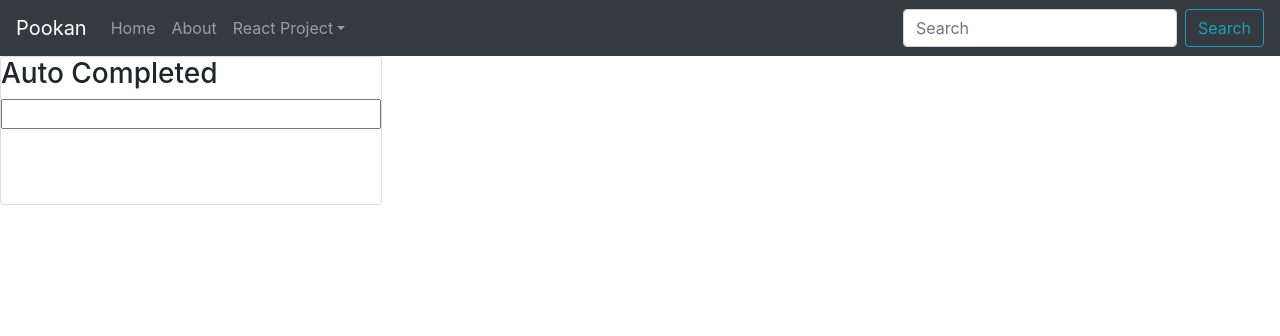
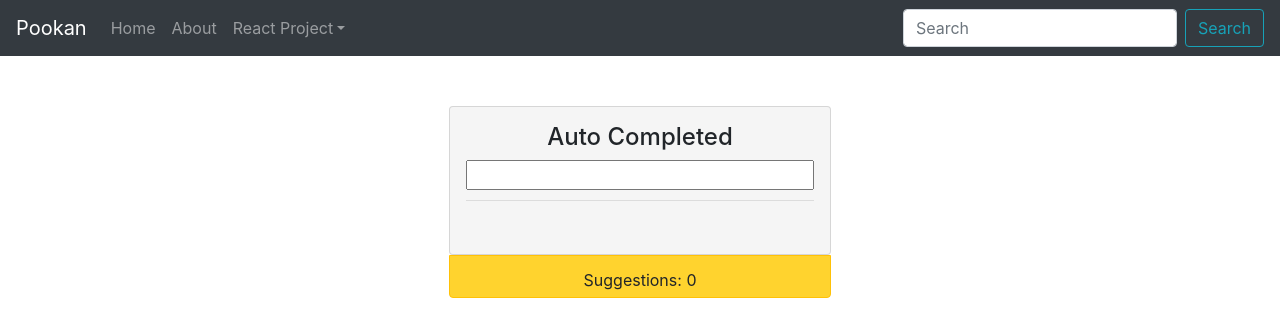
Before and after one commit to Rainstriker/OakCodeKata_codecamp_-6, a React (Create React App) app in the folder Project/React/oak_code_kata/: page /auto_complete in a window 1280 px wide. Shown: the top 336 px of the page. Built offline with nearby package versions, Linux system fonts and the light colour scheme.

Commit message:
Auto Complete Done!

```diff
--- a/Project/React/oak_code_kata/src/components/AutoComplete/AutoComplete.js
+++ b/Project/React/oak_code_kata/src/components/AutoComplete/AutoComplete.js
@@ -4,26 +4,44 @@ import CountryList from './CountryList.js';
 import { Form, Card } from 'react-bootstrap';
 
 const AutoComplete = () => {
-  const [term, setTerm] = useState('term');
+  const [term, setTerm] = useState('');
   const [found, setFound] = useState([]);
 
   const search = (e) => {
     const term = e.target.value;
+    setTerm(term);
     const found = Countries.filter(country =>
       country.toLowerCase().startsWith(term.toLowerCase())
     );
     term === '' ? setFound([]) : setFound(found);
+  }
+
+  const newTerm = term => {
     setTerm(term);
-
+    setFound([]);
   }
 
   return (
-    <Form style={{margin: '0 auto'}}>
-      <Card style={{ width: '23.875rem', maxHeight: '30.125rem', minHeight: '9.300625rem', height: '100%'}}>
-        <h3>Auto Completed</h3>
-        <input type='text' onChange={search} />
-        <CountryList found={found} />
-      </Card>
+    <Form className='d-flex justify-content-center' style={{ marginTop: '50px'}}>
+      <div className='align-self-center'>
+        <Card className='p-3' style={{
+          width: '23.875rem',
+          maxHeight: '30.125rem',
+          minHeight: '9.300625rem',
+          height: '100%',
+          textAlign: 'center',
+          backgroundColor: '#F5F5F5',
+        }}>
+          <h4>Auto Completed</h4>
+          <input type='text' onChange={search} value={term}/>
+          <hr style={{ marginTop: 10, marginBottom: 0}}/>
+          <CountryList found={found} new={newTerm}/>
+        </Card>
+        <Card.Header className='rounded-bottom border border-warning'
+          style={{ width: '23.875rem', backgroundColor: '#FFD32E', height: '2.6875rem', textAlign: 'center' }}>
+          Suggestions: {found.length}
+        </Card.Header>
+      </div>
     </Form>
   );
 }
--- a/Project/React/oak_code_kata/src/components/AutoComplete/CountryList.js
+++ b/Project/React/oak_code_kata/src/components/AutoComplete/CountryList.js
@@ -1,14 +1,25 @@
 import React from 'react';
+import { Button, Card } from 'react-bootstrap';
 
 const CountryList = props => {
   return (
-    <ul style={{overflow: 'scroll'}}>
+    <div className='overflow-auto'>
       {
         props.found.map(country =>
-          <li key={country}>{country}</li>
+          <Card className='d-flex flex-row my-1'
+                key={country}
+                style={{height: '2.6875rem', backgroundColor: '#0000000D', cursor: 'pointer'}}
+                value={country}
+                onClick={() => props.new(country)}
+                >
+            <Card.Header className='rounded-left border-right-0 p-1' style={{backgroundColor: '#FFD32E'}}></Card.Header>
+            <Card.Body className='p-0 m-auto'>
+              {country}
+            </Card.Body>
+          </Card>
           )
       }
-    </ul>
+    </div>
   );
 }
 
```
Also changed, not shown: 1 other file (tests, documents, lock files or other folders).
